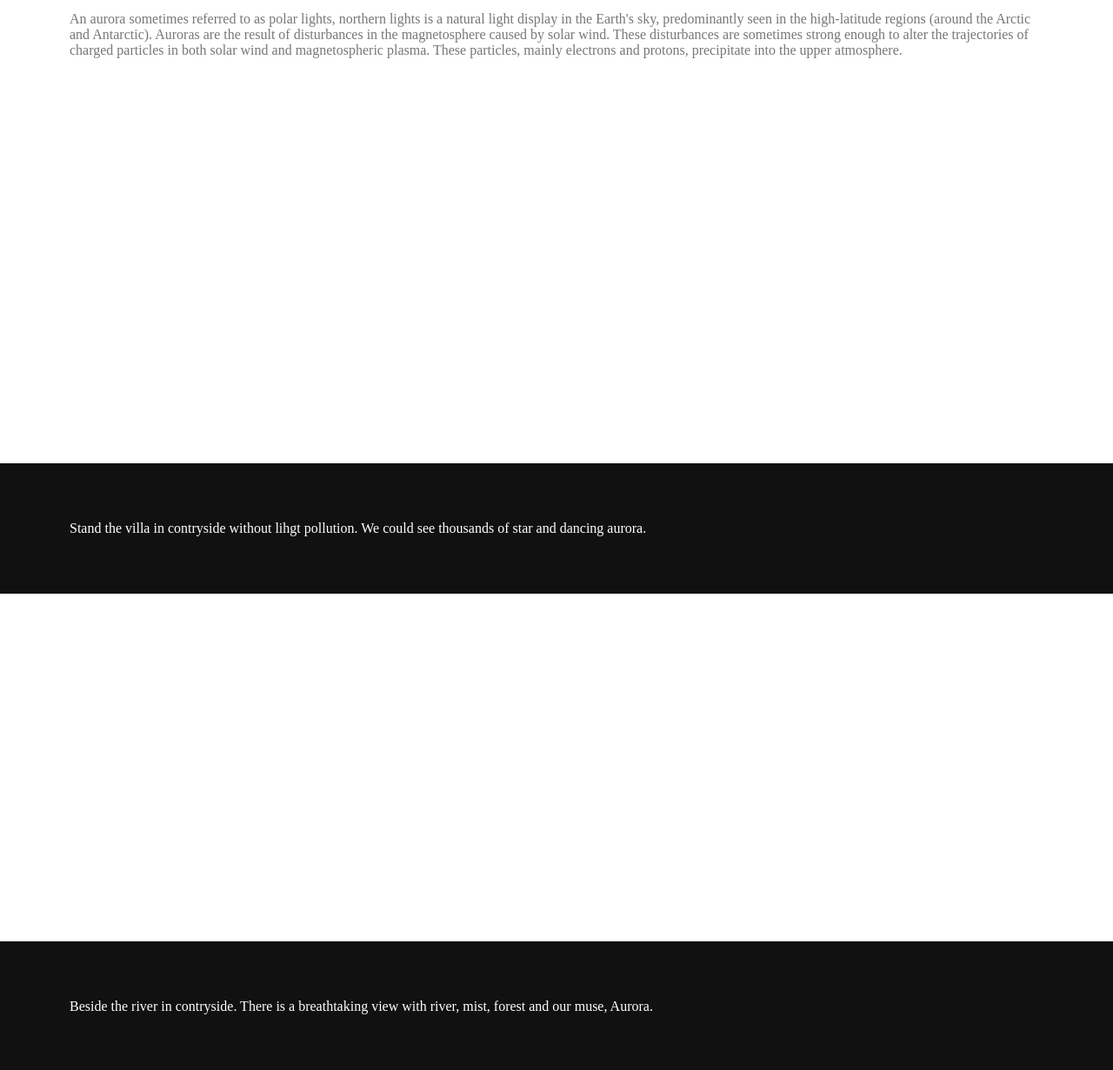
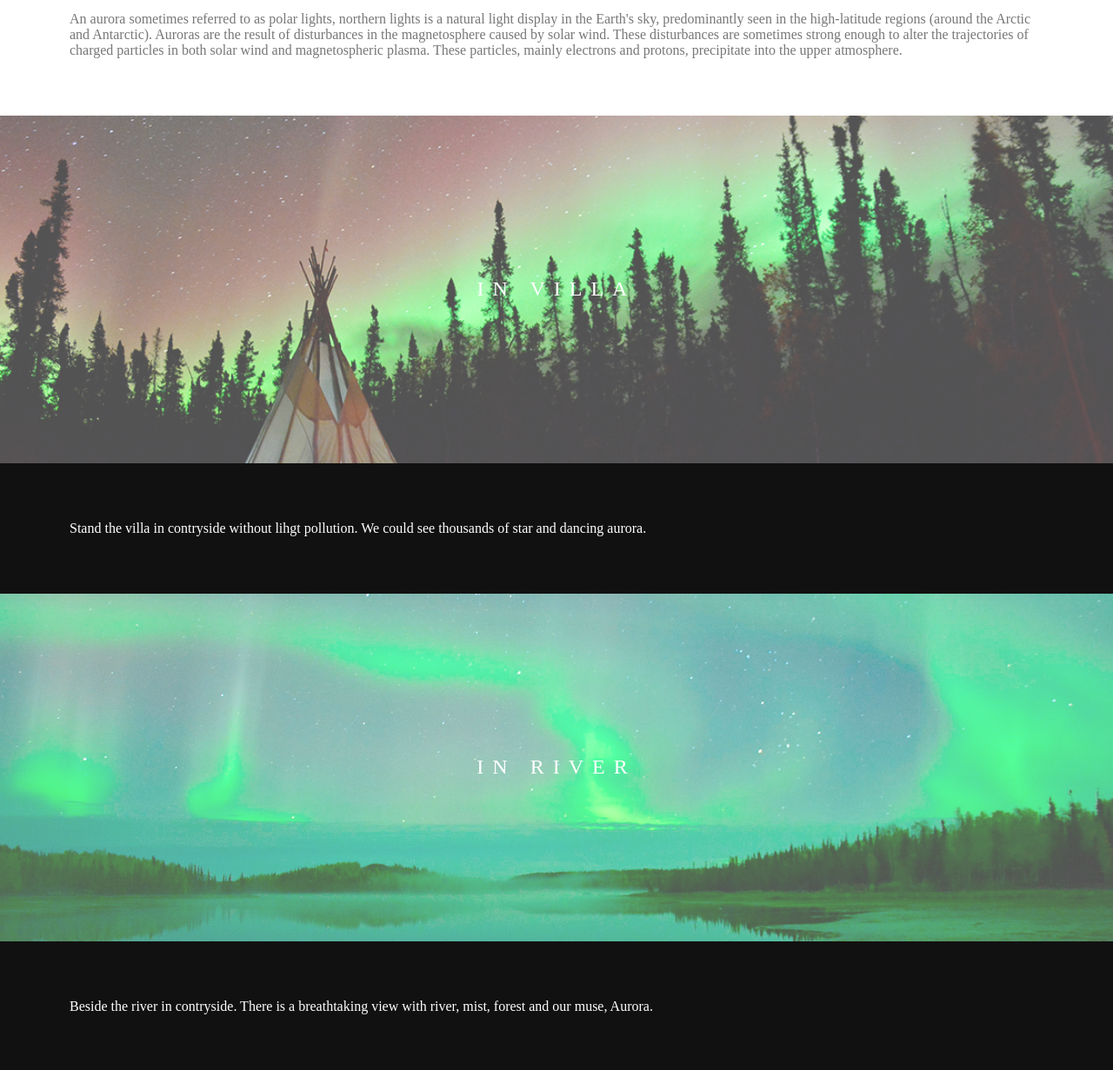
Before and after one commit to illustra9527/illustra9527.github.io, a plain HTML site: page exercise/Scss_Prallax/Prallax.html in a window 1280 px wide. Shown: the part 920-2151 px from the top of the page at 87% size. Drawn offline with Linux system fonts and the light colour scheme.

Commit message:
update parallax img path

```diff
--- a/exercise/Scss_Prallax/02-2019-11-26-scss練習.scss
+++ b/exercise/Scss_Prallax/02-2019-11-26-scss練習.scss
@@ -52,7 +52,7 @@ body{
     }
 
     #section_3{
-        background-image: url('./img/aurora.jpg');
+        background-image: url('../img/aurora.jpg');
         background-position: center;
         background-size: cover;
         background-attachment: fixed;
@@ -83,7 +83,7 @@ body{
     }
 
     #section_5{
-        background-image: url('./img/aurora-2S.jpg');
+        background-image: url('../img/aurora-2S.jpg');
         background-position: center;
         background-size: cover;
         background-attachment: fixed;
@@ -118,7 +118,7 @@ body{
     #section_7{
         width: 100%;
         height: 100vh;
-        background-image: url('./img/aurora-3-S.jpg');
+        background-image: url('../img/aurora-3-S.jpg');
         background-position: center;
         background-size: cover;
         background-attachment: fixed;
```
Also changed, not shown: exercise/Scss_Prallax/02-2019-11-26-scss練習.css, 1 other file.
